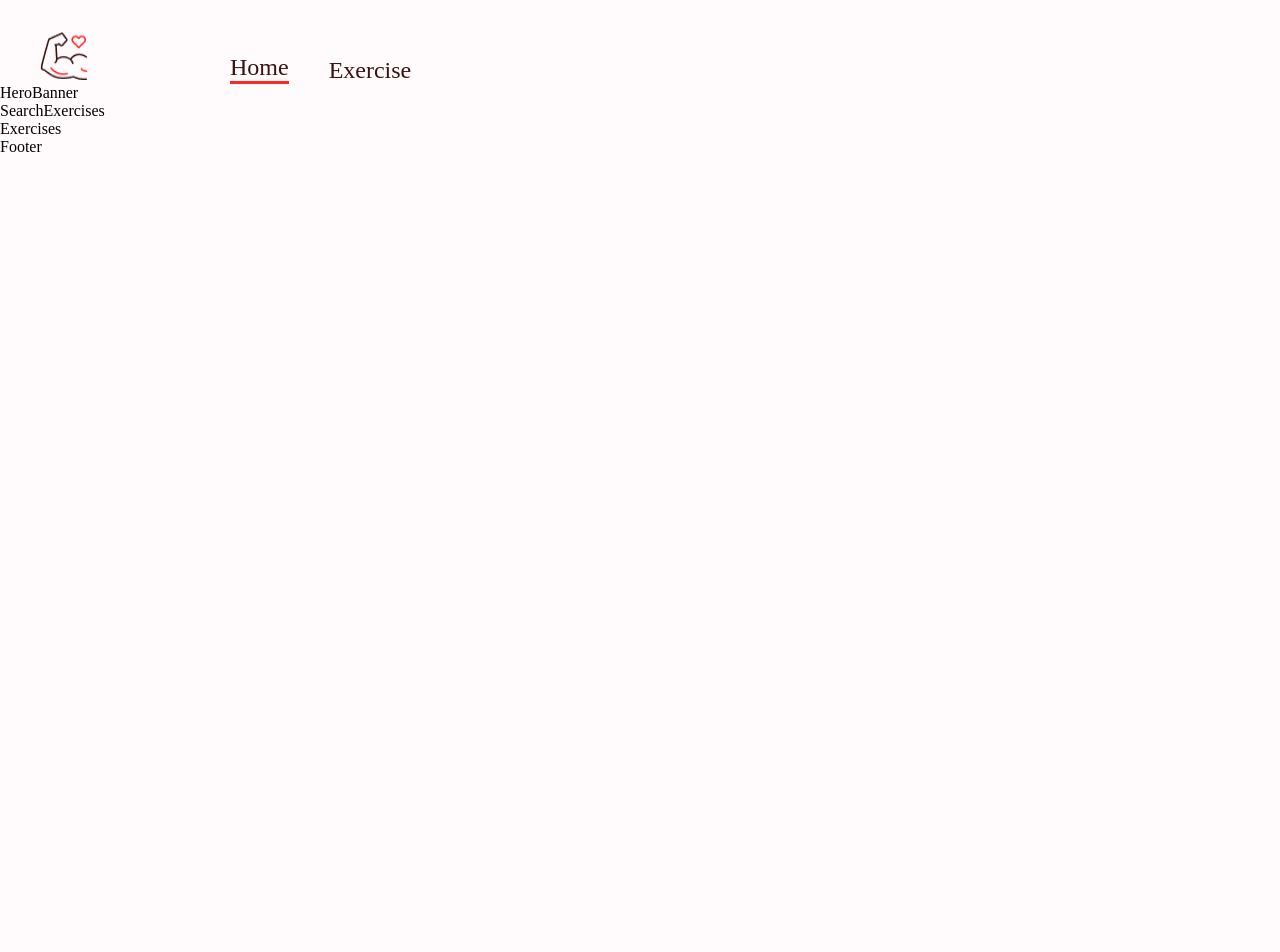
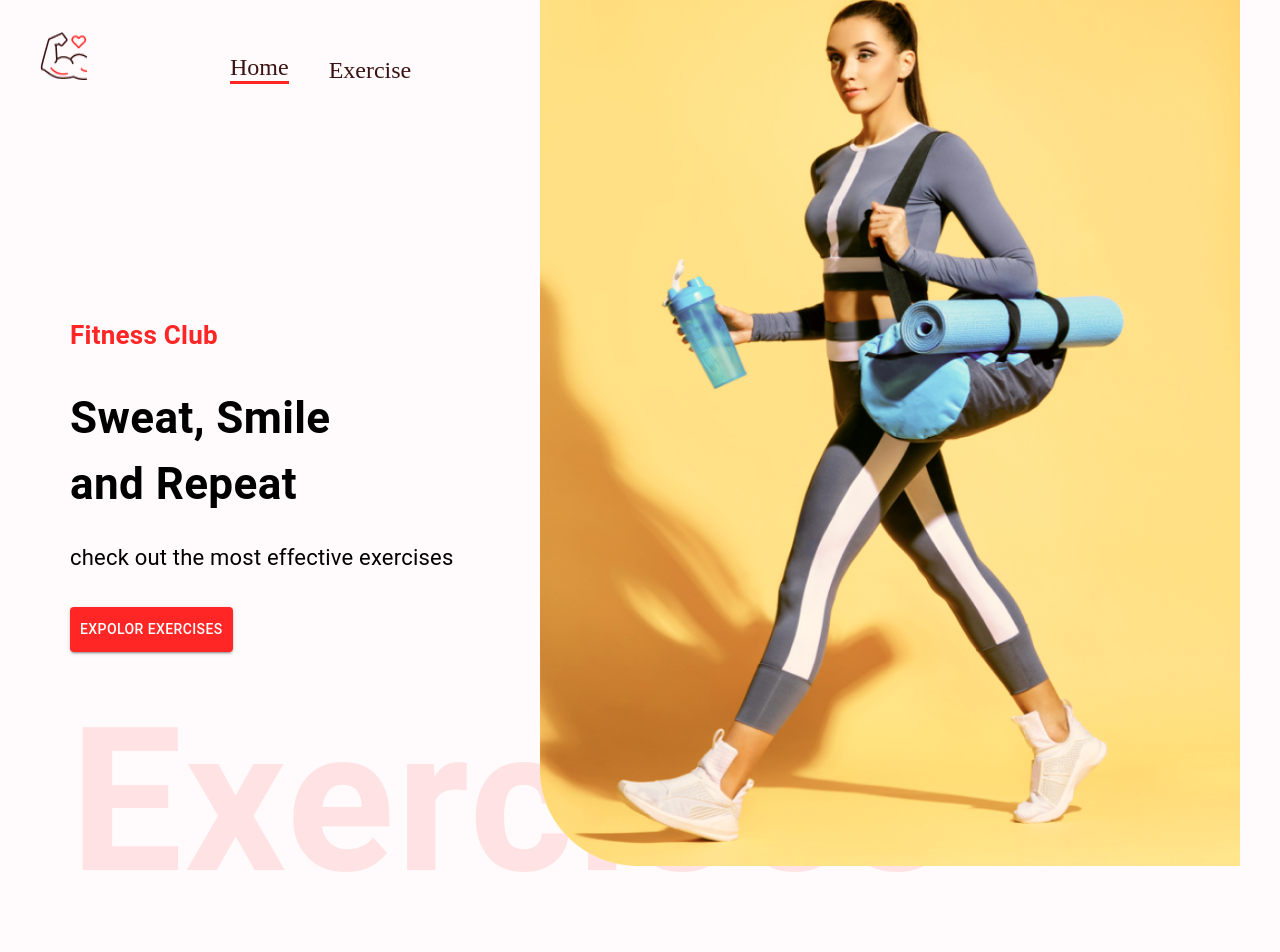
Before and after one commit to AymanAbusura/Fitness, a React (Create React App) app: page / in a window 1280 px wide. Shown: the top 952 px of the page. Before the commit the page ends 800 px from the top, so only its background shows below. Built offline with nearby package versions, Linux system fonts and the light colour scheme.

Commit message:
Done with HeroBanner component

```diff
--- a/src/components/HeroBanner.js
+++ b/src/components/HeroBanner.js
@@ -1,8 +1,61 @@
-import React from 'react'
+import React from 'react';
+import { Box, Stack, Typography, Button} from '@mui/material';
+
+import HeroBannerImage from '../assets/images/banner.png'
 
 const HeroBanner = () => {
   return (
-    <div>HeroBanner</div>
+    <Box
+        sx={{
+            mt:{ lg: '212px', xs: '70px'},
+            ml:{ sm: '50px'}
+        }}
+        position='relative'
+        p='20px'
+    >
+        <Typography
+            color='#FF2625'
+            fontWeight='600'
+            fontSize='26px'
+        >
+            Fitness Club
+        </Typography>
+        <Typography
+            fontWeight={700}
+            sx= {{fontSize: { lg: '44px', xs: '40px'}}}
+            mb='23px'
+            mt='30px'
+        >
+            Sweat, Smile <br /> and Repeat
+        </Typography>
+        <Typography
+            fontSize='22px'
+            lineHeight='35px'
+            mb={4}
+        >
+            check out the most effective exercises
+        </Typography>
+        <Button
+            variant='contained'
+            color='error'
+            href='#exercises'
+            sx={{ background: '#FF2625', padding: '10px'}}
+        >
+            Expolor Exercises
+        </Button>
+        <Typography
+            fontWeight={600}
+            color='#FF2625'
+            sx={{
+                opacity: '0.1',
+                display: { lg: 'block', xs: 'none'}
+            }}
+            fontSize='200px'
+        >
+            Exercises
+        </Typography>
+        <img src={HeroBannerImage} alt='banner' className="hero-banner-img"/>
+    </Box>
   )
 }
 
```
